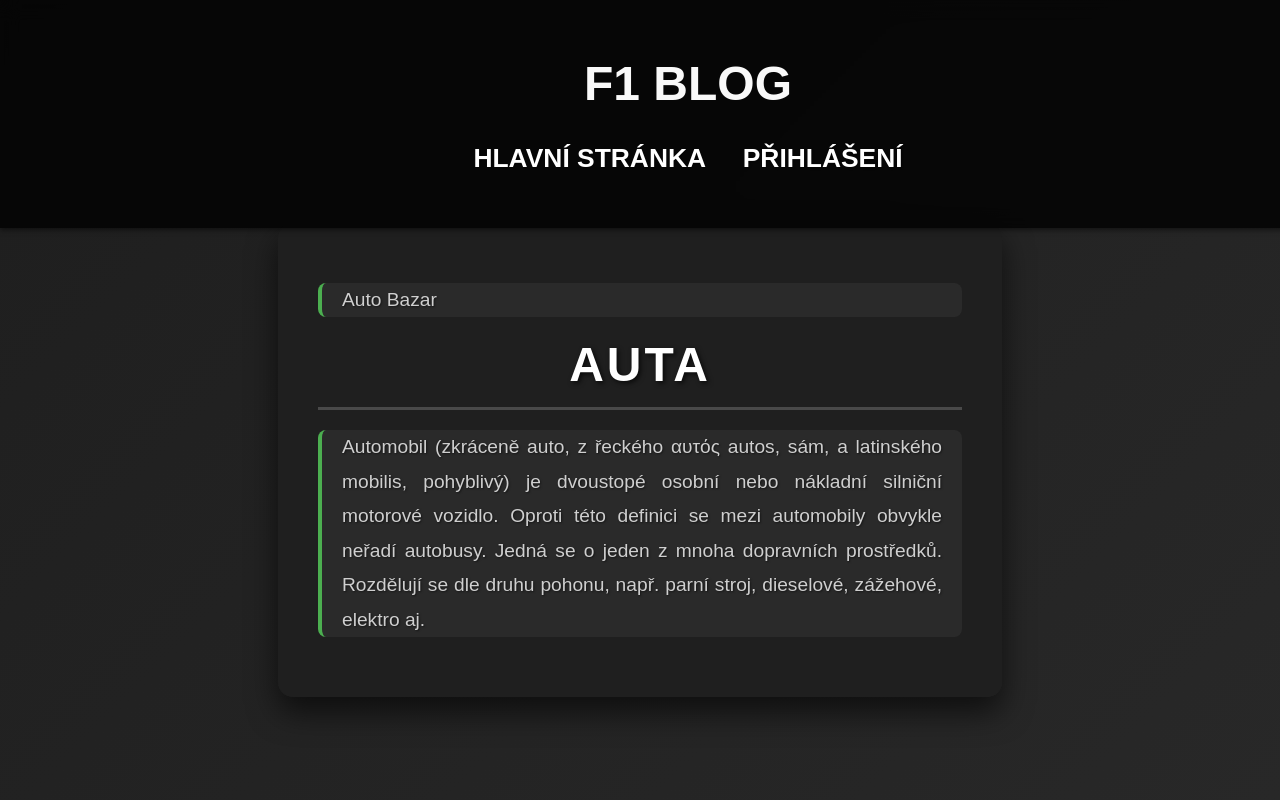
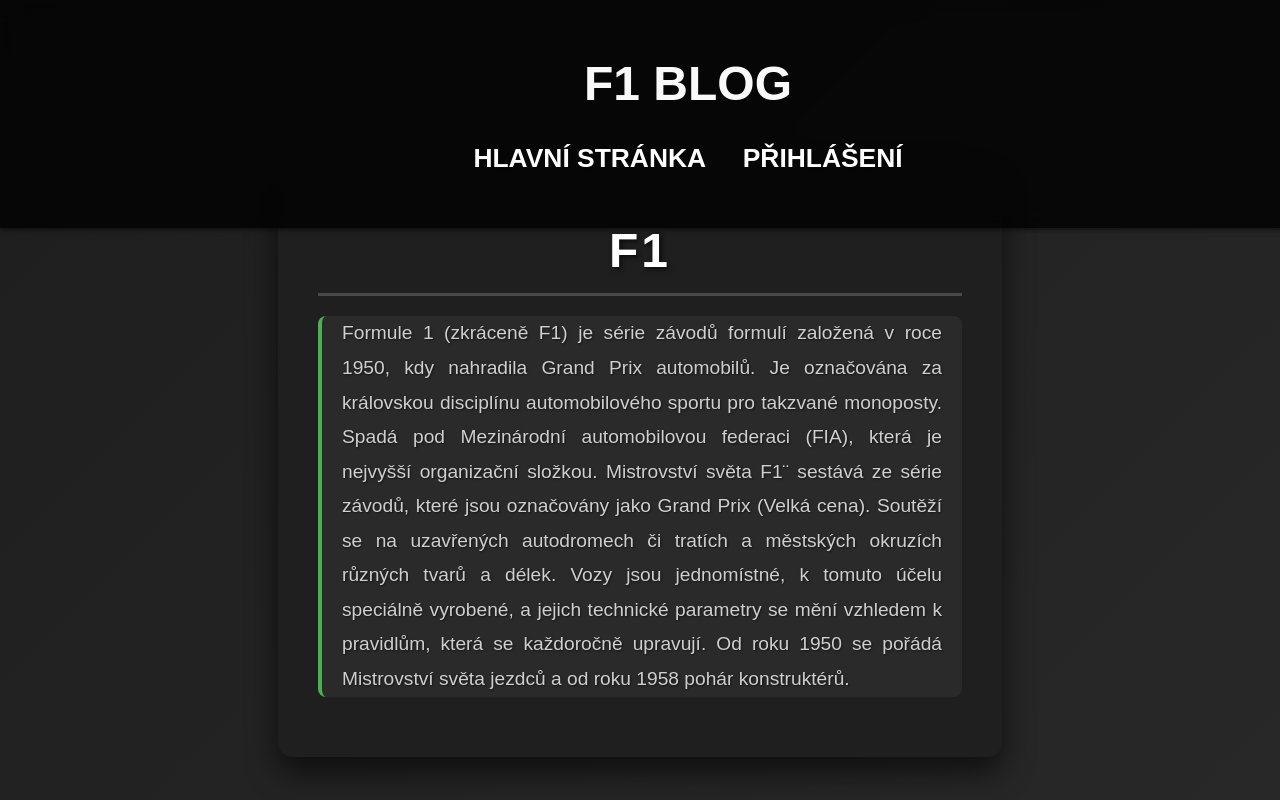
Before and after one commit to DanielKocandrle/Hlavni_projekt, a Flask app: page / in a window 1280 px wide. Run offline with Flask 3, Linux system fonts and the light colour scheme.

Commit message:
vytvoreni index.html, "Vytvořena indexová stránka s rozšířením základní šablony – přidán blok s obsahem o Formuli 1."

```diff
--- a/templates/index.html
+++ b/templates/index.html
@@ -1,12 +1,19 @@
 <!--  -->
 {% extends "base.html" %}
-{% block title %} AutoBazar {% endblock %}
+{% block title %} F1 Blog {% endblock %}
 {% block content %}
     <div class="container">
-    <p>Auto Bazar</p>
-        <h1>Auta</h1>
+        <h1>F1</h1>
         <p>
-            Automobil (zkráceně auto, z řeckého αυτός autos, sám, a latinského mobilis, pohyblivý) je dvoustopé osobní nebo nákladní silniční motorové vozidlo. Oproti této definici se mezi automobily obvykle neřadí autobusy. Jedná se o jeden z mnoha dopravních prostředků. Rozdělují se dle druhu pohonu, např. parní stroj, dieselové, zážehové, elektro aj.
+           Formule 1 (zkráceně F1) je série závodů formulí založená v roce 1950,
+            kdy nahradila Grand Prix automobilů. Je označována za královskou disciplínu
+            automobilového sportu pro takzvané monoposty. Spadá pod Mezinárodní automobilovou
+            federaci (FIA), která je nejvyšší organizační složkou. Mistrovství světa F1¨
+            sestává ze série závodů, které jsou označovány jako Grand Prix (Velká cena).
+            Soutěží se na uzavřených autodromech či tratích a městských okruzích různých tvarů a délek.
+            Vozy jsou jednomístné, k tomuto účelu speciálně vyrobené, a jejich technické parametry
+            se mění vzhledem k pravidlům, která se každoročně upravují. Od roku 1950 se pořádá
+            Mistrovství světa jezdců a od roku 1958 pohár konstruktérů.
         </p>
     </div>
 {% endblock %}
```
